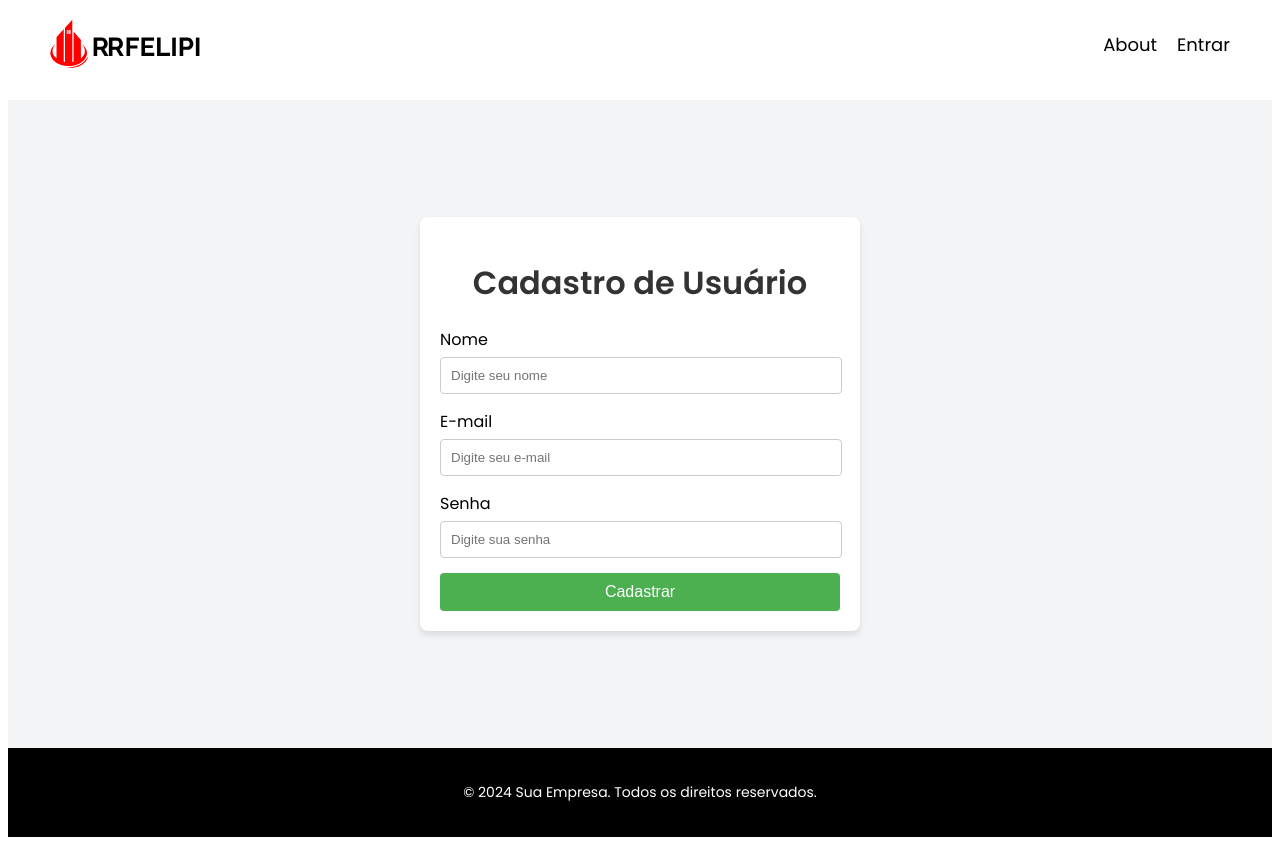
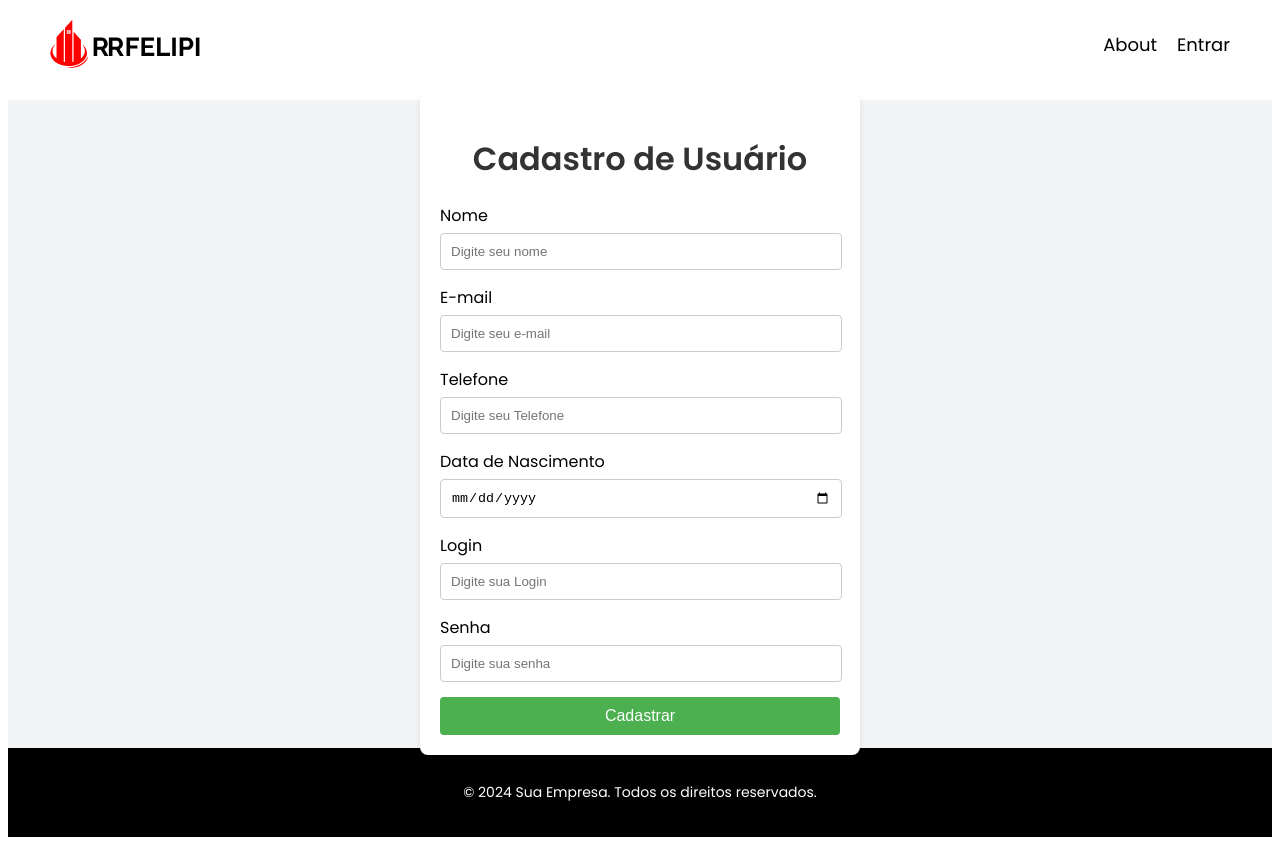
Before and after one commit to rodried23/RRFelipi, a Vue app: page /Cadastro in a window 1280 px wide. Built offline with nearby package versions, Linux system fonts and the light colour scheme.

Commit message:
feat: atualizando tela de cadastro e ajuste na interação back e front

```diff
--- a/package.json
+++ b/package.json
@@ -11,6 +11,7 @@
     "type-check": "vue-tsc --build --force"
   },
   "dependencies": {
+    "axios": "^1.7.8",
     "vue": "^3.5.12",
     "vue-router": "^4.4.5"
   },
--- a/src/views/Cadastro.vue
+++ b/src/views/Cadastro.vue
@@ -14,6 +14,28 @@
         </div>
 
         <div class="form-group">
+          <label for="telefone">Telefone</label>
+          <input type="telefone" id="telefone" v-model="form.telefone" placeholder="Digite seu Telefone" required />
+        </div>
+
+        <div class="form-group">
+  <label for="dataNascimento">Data de Nascimento</label>
+  <input
+    type="date"
+    id="dataNascimento"
+    v-model="form.dataNascimento"
+    placeholder="Selecione a data de nascimento"
+    required
+  />
+</div>
+
+
+        <div class="form-group">
+          <label for="login">Login</label>
+          <input type="login" id="login" v-model="form.login" placeholder="Digite sua Login" required />
+        </div>
+
+        <div class="form-group">
           <label for="senha">Senha</label>
           <input type="password" id="senha" v-model="form.senha" placeholder="Digite sua senha" required />
         </div>
@@ -24,25 +46,47 @@
 </template>
 
 <script>
+import axios from "axios";
+
 export default {
   data() {
     return {
       form: {
-        nome: '',
-        email: '',
-        senha: ''
-      }
+        nome: "",
+        email: "",
+        telefone: "",
+        login: "",
+        senha: ""
+      },
+      apiEndpoint: "https://localhost:44372/api/conexao" // URL da API
     };
   },
   methods: {
-    handleSubmit() {
-      // Aqui você pode adicionar a lógica para enviar os dados para a API
-      alert(`Usuário ${this.form.nome} cadastrado com sucesso!`);
-      console.log('Dados do Formulário:', this.form);
+    async handleSubmit() {
+      try {
+        const response = await axios.post(this.apiEndpoint, this.form);
+
+        if (response.status === 200) {
+          alert(`Usuário ${this.form.nome} cadastrado com sucesso!`);
+          console.log("Resposta do Servidor:", response.data);
+          // Limpar formulário após cadastro
+          this.form = {
+            nome: "",
+            email: "",
+            telefone: "",
+            login: "",
+            senha: ""
+          };
+        }
+      } catch (error) {
+        console.error("Erro ao cadastrar usuário:", error);
+        alert("Erro ao cadastrar usuário. Tente novamente mais tarde.");
+      }
     }
   }
 };
 </script>
+
 
 <style scoped>
 body {
```
Also changed, not shown: 1 other file (tests, documents, lock files or other folders).
